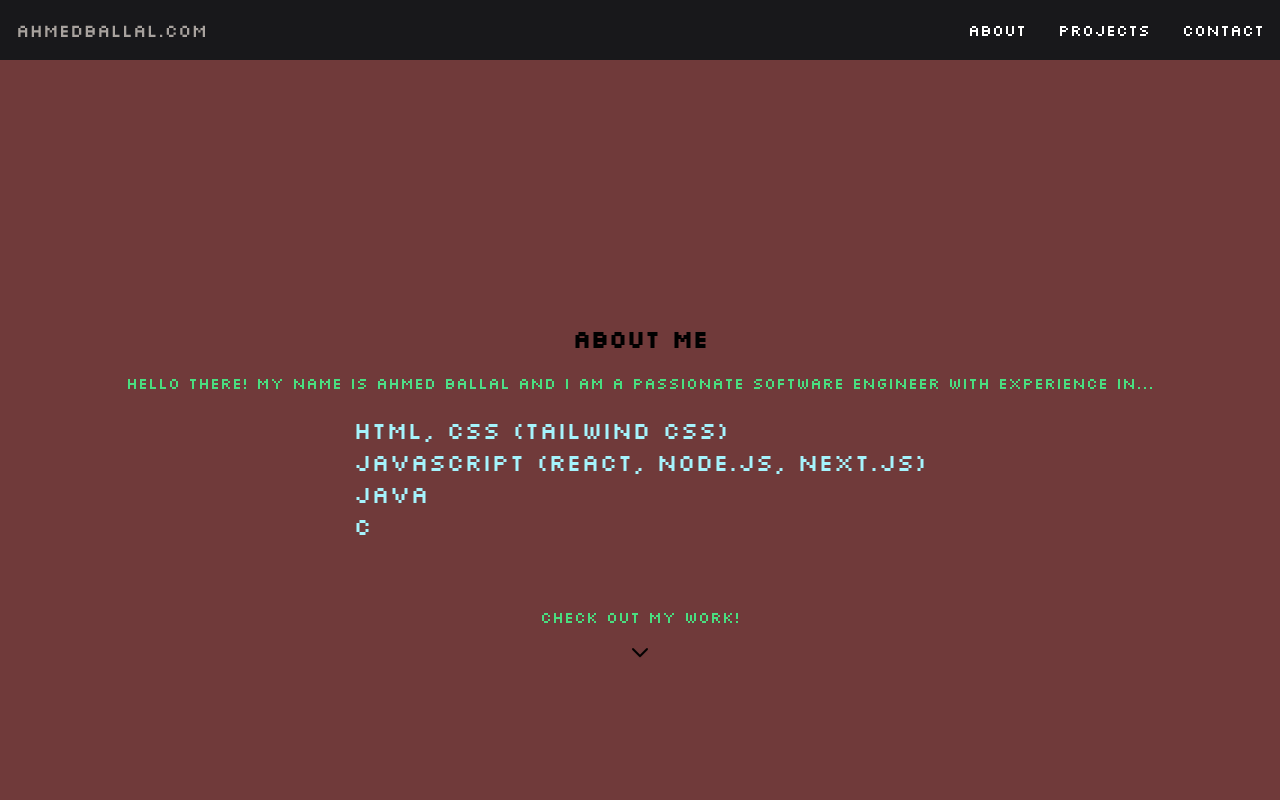
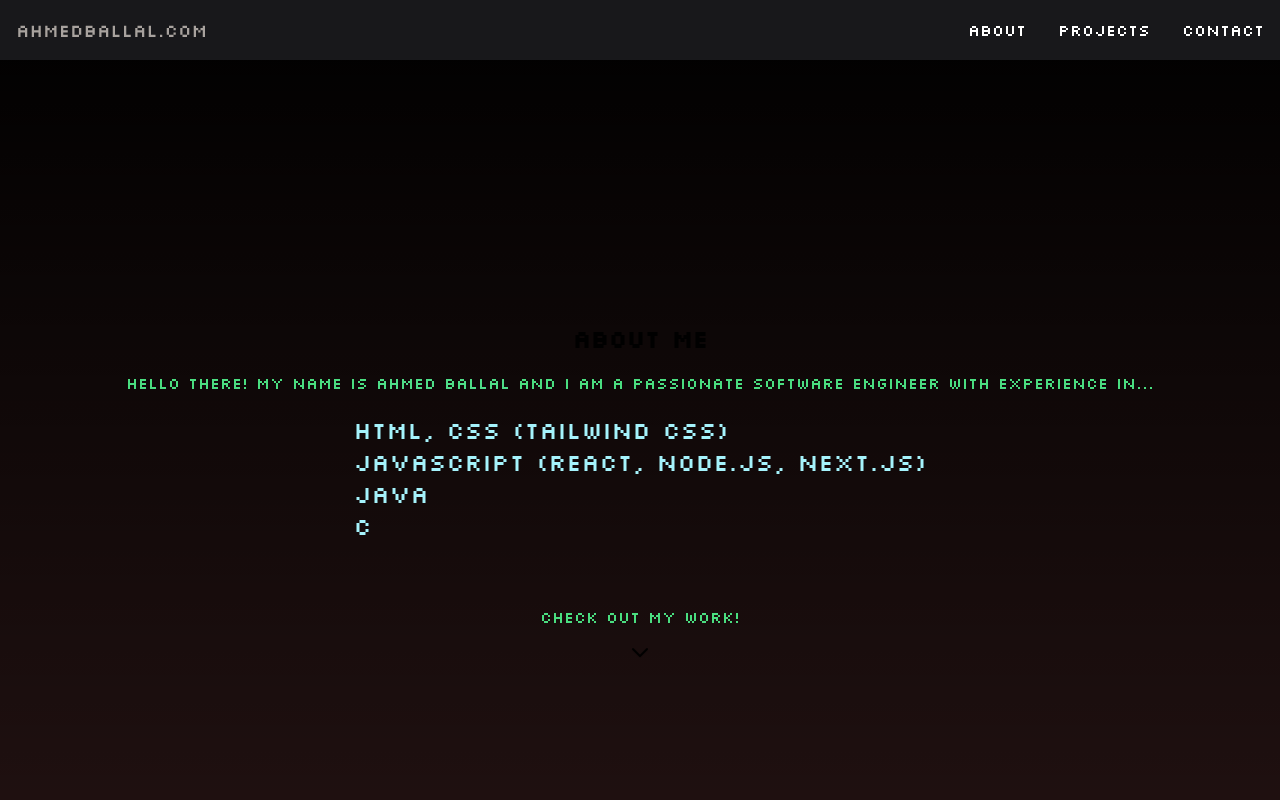
Before and after one commit to aballal-source/portfolio, a Next.js app in the folder my-portfolio/: page / in a window 1280 px wide. Shown: the top 800 px of the page. Built offline with nearby package versions, Linux system fonts and the light colour scheme.

Commit message:
--style(globals.css) @media and navbar style changes for device compatability

```diff
--- a/my-portfolio/src/app/globals.css
+++ b/my-portfolio/src/app/globals.css
@@ -4,14 +4,14 @@
 
 :root {
   --foreground-rgb: 0, 0, 0;
-  --background-start-rgb: 0, 0, 0;
-  --background-end-rgb: 112, 58, 058;
+  --background-start-rgb: 112, 58, 58;
+  --background-end-rgb: 0, 0, 0;
 }
 
 @media (prefers-color-scheme: dark) {
   :root {
     --foreground-rgb: 255, 255, 255;
-    --background-start-rgb: 0, 0, 0;
+    --background-start-rgb: 112, 58, 58;
     --background-end-rgb: 0, 0, 0;
   }
 }
@@ -36,6 +36,7 @@ section {
 }
 
 nav {
+  width: 100%;
   position: sticky;
   top: 0;
   z-index: 10; /* Adjusting the z-index so that nav is in the forefront, and other element's, specifically the dropdown arrow, do not overflow into the navbar*/
--- a/my-portfolio/src/app/page.tsx
+++ b/my-portfolio/src/app/page.tsx
@@ -146,7 +146,7 @@ export default function Home() {
                 >
                   LinkedIn
                 </a>
-                <a href="mailto:mail@ahmedballal.com" className="text-white transition-all duration-300 ease-in-out hover:border-b hover:border-zinc-500 hover:text-green-400 hover:brightness-125"
+                <a href="mailto:dev@ahmedballal.com" className="text-white transition-all duration-300 ease-in-out hover:border-b hover:border-zinc-500 hover:text-green-400 hover:brightness-125"
                 >
                   Email
                 </a>
```
